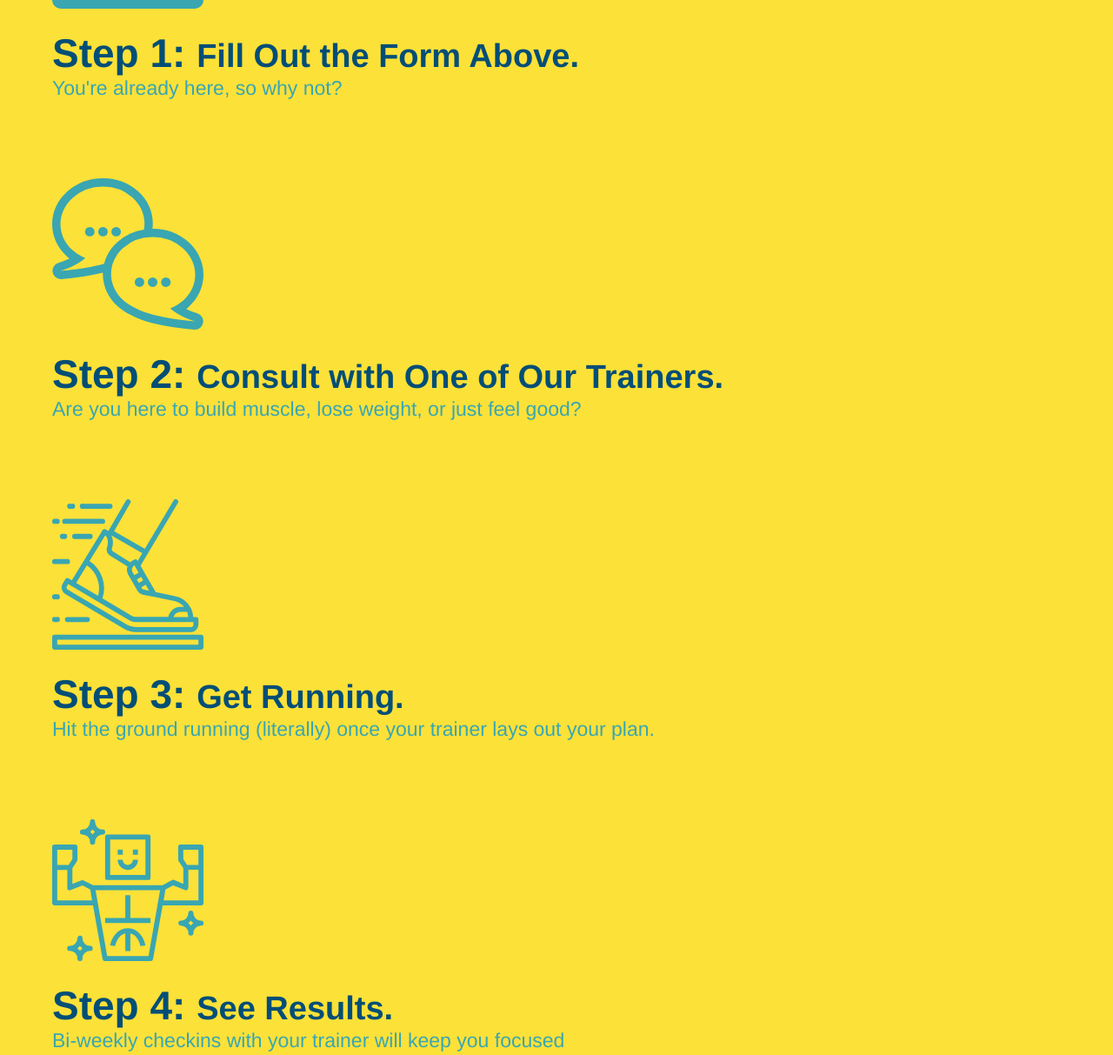
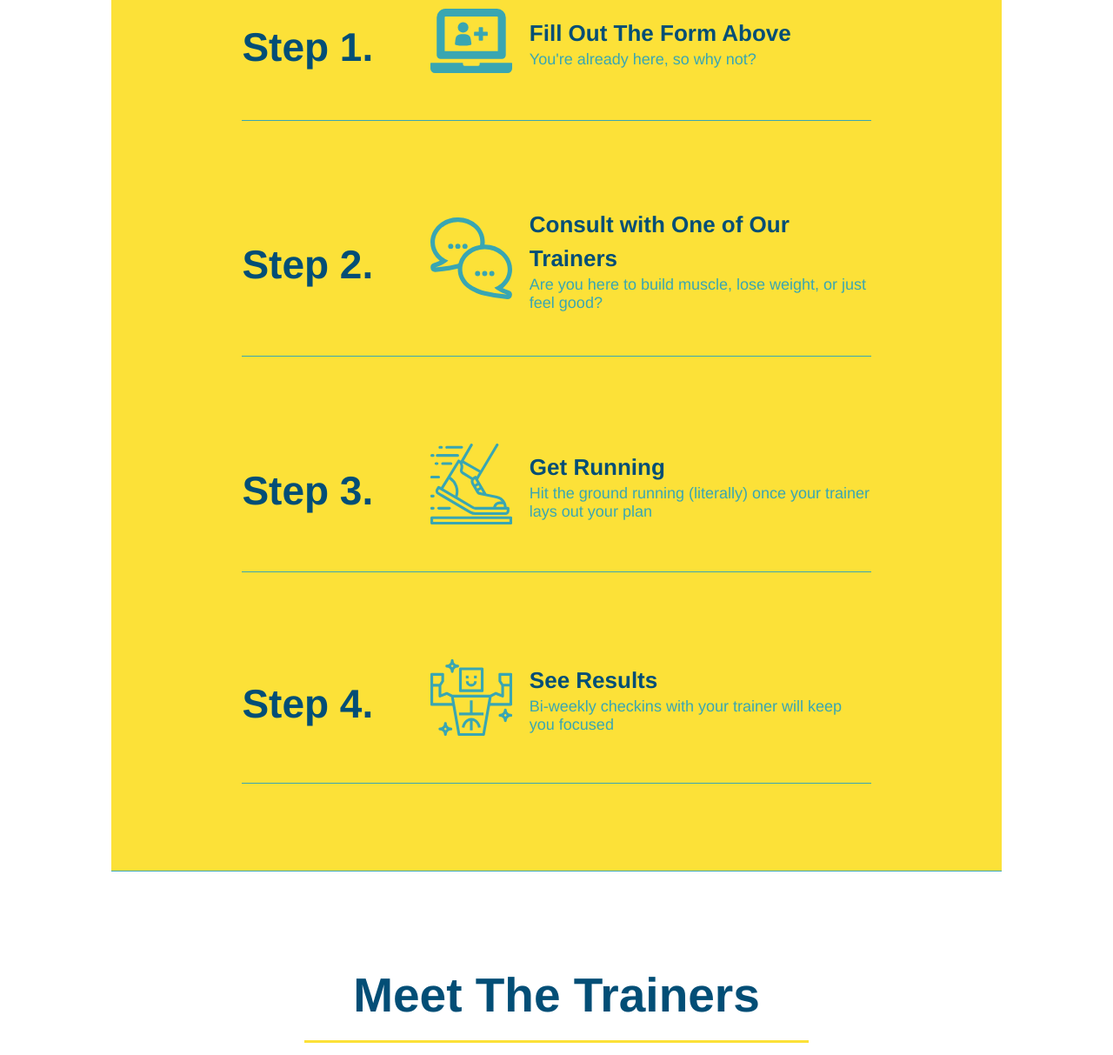
Before and after one commit to casscalex/Run-Buddy-2, a plain HTML site: page main/index.html in a window 1280 px wide. Shown: the part 1485-2698 px from the top of the page at 87% size. Drawn offline with Linux system fonts and the light colour scheme.

Commit message:
add flexbox to steps

```diff
--- a/main/assets/css/style.css
+++ b/main/assets/css/style.css
@@ -155,32 +155,53 @@ section {
   text-align: center;
 }
 
-.steps {
+.step {
   background: #fce138;
+  margin: 50px auto;
+  padding-bottom: 50px;
+  width: 80%;
+  border-bottom: 1px solid #39a6b2;
+  display: flex;
+  flex-wrap: wrap;
+  align-items: center;
+  justify-content: space-between;
 }
 
-.steps div {
-  margin-bottom: 80px;
-}
-
-.steps img {
-  width: 15%;
-  margin: 10px 0;
-}
-
-.steps h3 {
+.step h3 {
   color: #024e76;
   font-size: 46px;
   margin-top: 10px;
+  flex: 1 30%;
 }
 
-.steps p {
-  color: #39a6b2;
-  font-size: 23px;
+.step-info {
+  flex: 2 70%;
+  display: flex;
+  flex-wrap: wrap;
+  align-items: center;
 }
 
-.steps span {
-  font-size: 38px;
+.step-img {
+  flex: 1 12%;
+  margin-right: 20px;
+}
+
+.step-img img {
+  max-width: 100%;
+}
+
+.step-text {
+  flex: 12;
+}
+.step-text p {
+  color: #39a6b2;
+  font-size: 18px;
+}
+
+.step-text h4 {
+  font-size: 26px;
+  line-height: 1.5;
+  color: #024e76
 }
 
 .section-title {
--- a/main/index.html
+++ b/main/index.html
@@ -90,33 +90,61 @@
   </section>
 
   <!-- "what you do" section -->
-  <section id="what-you-do" class="steps">
+  <section id="what-you-do" class="step">
     <div class="flex-row">
       <h2 class="section-title secondary-border">What You Do</h2>
     </div>
 
-    <div>
-      <img src="./assets/images/step-1.svg" alt="" />
-      <h3>Step 1: <span>Fill Out the Form Above.</span></h3>
-      <p>You're already here, so why not?</p>
+    <div class="step">
+      <h3>Step 1.</h3>
+      <div class="step-info">
+        <div class="step-img">
+          <img src="./assets/images/step-1.svg" alt="" />
+        </div>
+        <div class="step-text">
+          <h4>Fill Out The Form Above</h4>
+          <p>You're already here, so why not?</p>
+        </div>
+      </div>
     </div>
 
-    <div>
-      <img src="./assets/images/step-2.svg" alt="" />
-      <h3>Step 2: <span>Consult with One of Our Trainers.</span></h3>
-      <p>Are you here to build muscle, lose weight, or just feel good?</p>
+    <div class="step">
+      <h3>Step 2.</h3>
+      <div class="step-info">
+        <div class="step-img">
+          <img src="./assets/images/step-2.svg" alt="" />
+        </div>
+        <div class="step-text">
+          <h4>Consult with One of Our Trainers</h4>
+          <p>Are you here to build muscle, lose weight, or just feel good?</p>
+        </div>
+      </div>
     </div>
 
-    <div>
-      <img src="./assets/images/step-3.svg" alt="" />
-      <h3>Step 3: <span>Get Running.</span></h3>
-      <p>Hit the ground running (literally) once your trainer lays out your plan.</p>
+    <div class="step">
+      <h3>Step 3.</h3>
+      <div class="step-info">
+        <div class="step-img">
+          <img src="./assets/images/step-3.svg" alt="" />
+        </div>
+        <div class="step-text">
+          <h4>Get Running</h4>
+          <p>Hit the ground running (literally) once your trainer lays out your plan</p>
+        </div>
+      </div>
     </div>
 
-    <div>
-      <img src="./assets/images/step-4.svg" alt="" />
-      <h3>Step 4: <span>See Results.</span></h3>
-      <p>Bi-weekly checkins with your trainer will keep you focused</p>
+    <div class="step">
+      <h3>Step 4.</h3>
+      <div class="step-info">
+        <div class="step-img">
+          <img src="./assets/images/step-4.svg" alt="" />
+        </div>
+        <div class="step-text">
+          <h4>See Results</h4>
+          <p>Bi-weekly checkins with your trainer will keep you focused</p>
+        </div>
+      </div>
     </div>
   </section>
 
```
